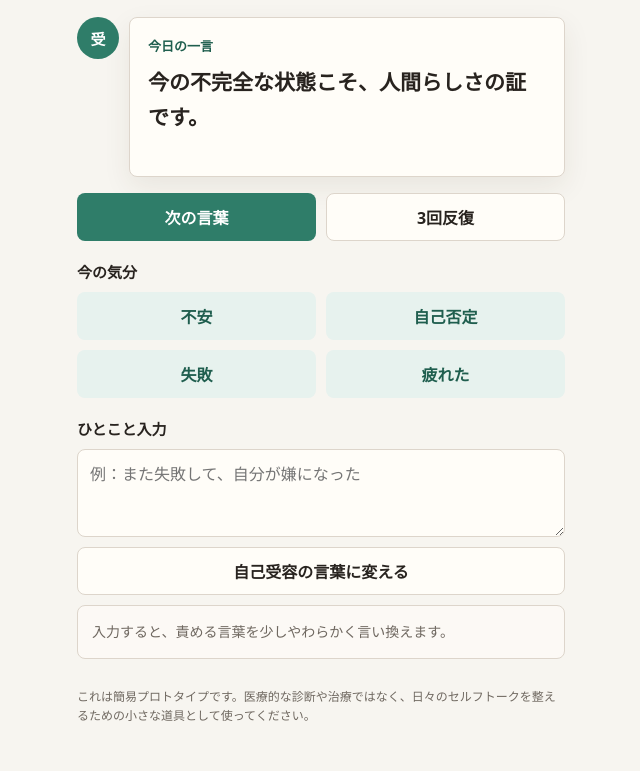
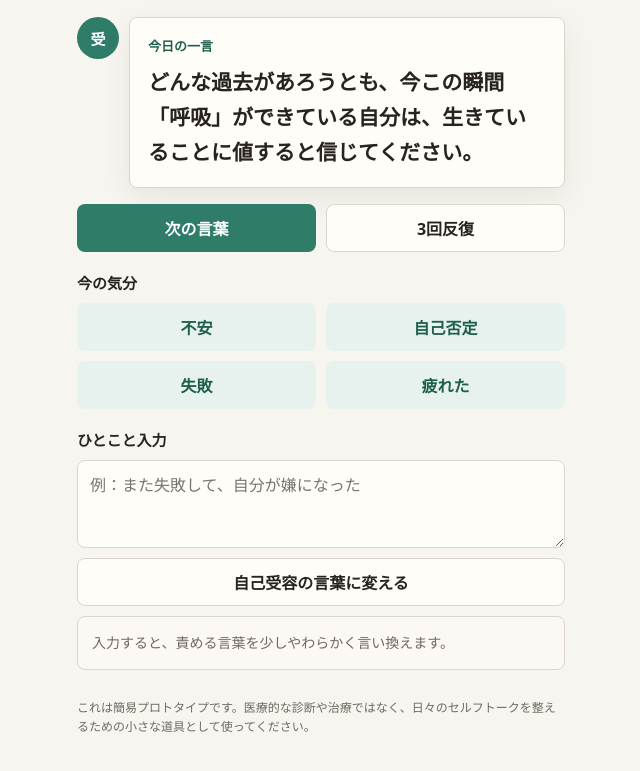
Before and after one commit to realmomiji/self-acceptance-bot, a plain HTML site: page index.html in a window 1280 px wide. Shown: the part 85-856 px from the top of the page, without its empty margins (319-959 px from the left). Drawn offline with Linux system fonts and the light colour scheme.

Commit message:
C:\Users\ユーザー\Documents\Codex\2026-05-05\new-chat\index.html

```diff
--- a/index.html
+++ b/index.html
@@ -259,16 +259,48 @@
 
   <script>
     const phrases = [
-      "「今、私はこう感じている」と、事実だけを実況してみましょう。",
-      "私は、今の私を敵にしない。どんな状態でも、まず味方でいます。",
-      "「私はダメだ」ではなく、「私は自分をダメだと思う思考を持っている」と置き換えます。",
-      "失敗は人格の判決ではなく、次に使えるデータです。",
-      "自己受容できない自分に気づいた時こそ、「そんな自分も、まあ、あるよね」と受け止めます。",
-      "不安を感じるのは、脳の警戒システムが働いているだけ。私は壊れていません。",
-      "今の不完全な状態こそ、人間らしさの証です。",
-      "どんなに迷走した自分でも、いつでも自分の元へ帰ってきていい。",
-      "調子が良い時も悪い時も、それが自然な波だと受け流します。",
-      "私は今日、自分を見捨てないことを最優先にします。"
+      `「今、私はこう感じている」と事実だけを実況中継し、感情にネガティブなレッテルを貼るのをやめてみましょう。`,
+      `「諸行無常」という考え方を思い出し、今の苦しみも変化し続けるプロセスの一部として眺めてみてください。`,
+      `自分の中の嫌いな部分も、自分を守るための素朴な機能として捉え直してみましょう。`,
+      `「私はダメだ」という思い込みを、「私は、自分をダメだという思考を持っている」という客観的な事実として置き換えてください。`,
+      `どうにもならない状況に直面したとき、それに抵抗せず、一度手放す練習をしてみましょう。`,
+      `朝起きたとき、鏡に映る自分に「今日も、どんなあなたでも私はあなたの味方だよ」と心の中で声をかけてください。`,
+      `「自分が自分の味方でなければ、誰が味方になってくれるのか」を、生存の基本原則として心に刻みましょう。`,
+      `頭の中の批判する声が聴こえ始めたら、その声を小さな子どものわがままだと思って聞き流してください。`,
+      `不安を感じるのは、脳の警戒システムが正常に作動しているだけだと科学的に理解しましょう。`,
+      `セルフコンパッションのワークとして、親友にかけるような優しい言葉を、自分自身に贈ってください。`,
+      `「自分を責める」という行為は、過去の経験から受け継いだ古い防衛パターンの残りカスだと割り切って捨ててみましょう。`,
+      `「不完全である勇気」を持ち、今の不完全な状態こそが人間らしさであると定義し直してください。`,
+      `1日1回、コンビニの棚の前で「誰のためでもなく、今の私の体がおいしいと感じるもの」を直感で選んでください。`,
+      `瞑想中に浮かんできた雑念を、空に浮かぶ雲のように、ただ「流れていくもの」として追いかけない練習をしましょう。`,
+      `境界線を引き、他人の期待に応えられない自分に対しても「まあ、いいか」と許可を出してください。`,
+      `自分を否定したくなった時、あえて「今日まで生き抜いてきた生命力はすごいよな」と生命体としての自分を讃えましょう。`,
+      `どんなに迷走した自分であっても、いつでも自分自身の元へ帰ってきて良いと許可しましょう。`,
+      `「べき」という言葉を、「たい（欲求）」か「まあ、いつか（受容）」のどちらかに置き換える習慣をつけてください。`,
+      `自己受容は「諦め」ではなく、次のステップに進むための「現在地の確認」であると捉え直しましょう。`,
+      `怒りや嫉妬が湧いたとき、それを排除せず「それだけ一生懸命生きているんだな」と情熱の表れとして認めましょう。`,
+      `マインドフルネスの視点で、呼吸が肺に入り、出ていく感覚だけに集中し、ただ「存在していること」を肯定してください。`,
+      `失敗した時は「これは貴重なデータ収集だ」と、科学者のようなドライな視点で自分を評価から解放しましょう。`,
+      `「私は私のままでいい」という言葉に違和感があるなら、「私は今の私以外にはなれない」という物理的事実を認めてください。`,
+      `1日の終わりに、できたことではなく「嫌なことがあったのに、自分を見捨てなかったこと」を最大限に評価しましょう。`,
+      `自分の性質のハードな面を、自分を苦しめる呪いではなく、使いこなすべき「高出力のエンジン」だと考えましょう。`,
+      `調子が良い時も悪い時も、それが自然な摂理だと受け流してください。`,
+      `「自己受容できない自分」に気づいた時こそ、最大のチャンスです。「そんな自分も、ま、ええか」と二重に受容しましょう。`,
+      `どんな過去があろうとも、今この瞬間「呼吸」ができている自分は、生きていることに値すると信じてください。`,
+      `お金への不安があっても、自己受容は不安と共存する力をくれます。この二つの関係は人生における必須科目です。`,
+      `豊かさとは何も持っていない時でも「自分はこれでええやん」と言える心の筋肉のことだと理解しましょう。`,
+      `外側の豊かさを増やす前に、内側の「自分という存在」を無条件で認める投資をすることが人生の最優先事項です。`,
+      `お金があると悩みは消えると思いがちですが、心のOSを書き換えない限り、不安の場所が変わるだけだと知りましょう。`,
+      `自己受容をマスターすれば、人生は内側から輝き始め、他人の評価という物差しが不要になる解放感を味わえます。`,
+      `宇宙や壮大な自然の学びは「ちっぽけな自分」への絶望ではなく、大きな物語の一部であるという人生の解放への近道です。`,
+      `冷水シャワーや深い呼吸で自律神経を刺激し、思考を通さずに「生き物としての安心感」を体に直接叩き込みましょう。`,
+      `堂々とした姿勢をとるパワーポージングは、数分でストレスホルモンを下げ、自分を受け入れる準備を整えます。`,
+      `「鈍さ」や「不安」はかつて自分を救った生存戦略の証であり、あなたの欠点は愛すべき適応性です。`,
+      `現代の生きづらさは「数万年前の脳で現代を生きるギャップ」によるものであり、あなたのせいではないと断言しましょう。`,
+      `人生を「被害者の記録」ではなく、初期設定を乗り越えて生き抜く「自分自身の英雄の旅」と再定義します。`,
+      `自分のドロドロした感情を紙や絵にぶつけ、アウトサイダー・アートのようにその存在を大切にしてあげてください。`,
+      `欠けた器に美を見出す「侘び寂び」のように、自分の心の傷を唯一無二の風合いとして美学的に肯定しましょう。`,
+      `幼少期の影響で傷に気づいたら、大人の自分が幼い自分を抱きしめるイメージワークを行ってください。`
     ];
 
     const moodPhrases = {
```
